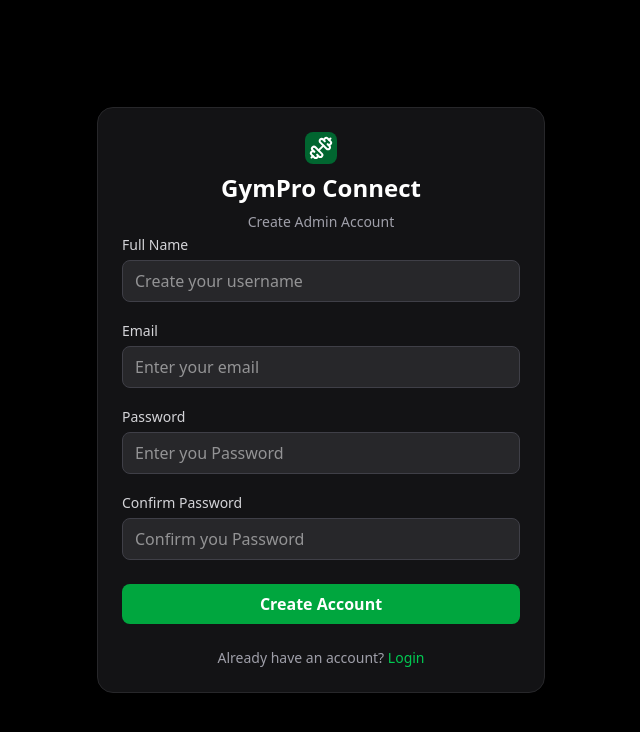
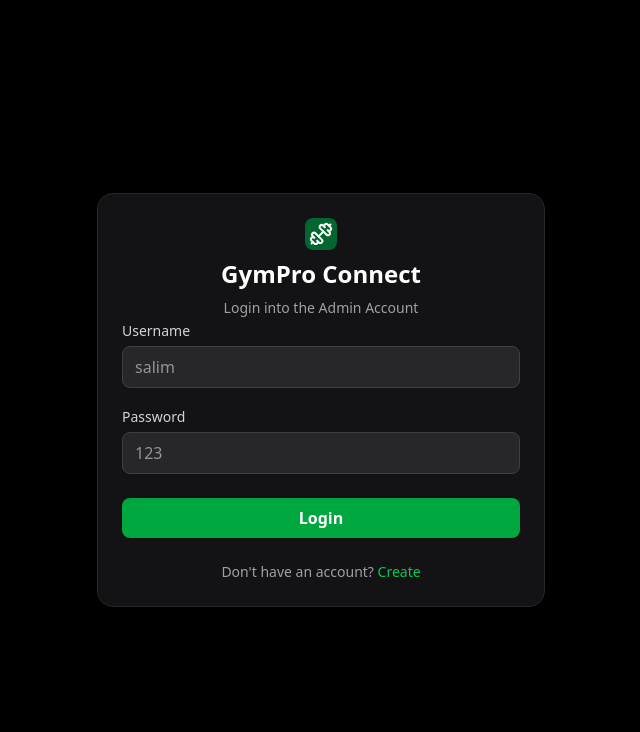
Before and after one commit to itsstartin/Gym-Owner-Dashboard, a React (Vite) app: page / in a window 1280 px wide. Shown: the top 732 px of the page, without its empty margins (319-959 px from the left). Built offline with nearby package versions, Linux system fonts and the light colour scheme; no server answers.

Commit message:
route changes

```diff
--- a/src/components/LoginComp.jsx
+++ b/src/components/LoginComp.jsx
@@ -110,7 +110,7 @@ const LoginComp = () => {
         <p className="text-center text-sm text-zinc-400 mt-6">
           Don't have an account?{" "}
           <span className="text-green-500 hover:underline cursor-pointer"
-          onClick={()=>navigate('/')}
+          onClick={()=>navigate('/signup')}
           >
             Create
           </span>
--- a/src/components/LogoutBox.jsx
+++ b/src/components/LogoutBox.jsx
@@ -8,7 +8,7 @@ function LogoutBox() {
   const dispatch = useDispatch()
   const handleLogout = () => {
     localStorage.removeItem('token')
-    navigate('/login')
+    navigate('/')
   }
   return (
     <div className='
--- a/src/components/SignUp.jsx
+++ b/src/components/SignUp.jsx
@@ -32,7 +32,7 @@ function SignUp() {
           console.log(payload);
           const response = await axios.post('register/', payload)
           alert("User Created")
-          navigate('login/')
+          navigate('/')
           console.log("User Created and Saved",response.data)
           setForm({
             'username':"",
@@ -147,7 +147,7 @@ function SignUp() {
             <p className="text-center text-sm text-zinc-400 mt-6">
               Already have an account?{" "}
               <span className="text-green-500 hover:underline cursor-pointer"
-              onClick={()=>navigate('/login')}>
+              onClick={()=>navigate('/')}>
                 Login
               </span>
             </p>
--- a/src/pages/MainPage.jsx
+++ b/src/pages/MainPage.jsx
@@ -27,9 +27,9 @@ function MainPage() {
     text-white
     '>
       <Routes>
-        <Route Component={SignUp} exact path='/'/>
+        <Route Component={SignUp} path='/signup'/>
         <Route element={<MemberAccess/>} path='/memberaccess/:token'/>
-        <Route element={<LoginComp/>} path='/login'/>
+        <Route element={<LoginComp/>} exact path='/'/>
         <Route element={
           <ProtectedRoute>
             <>
```
